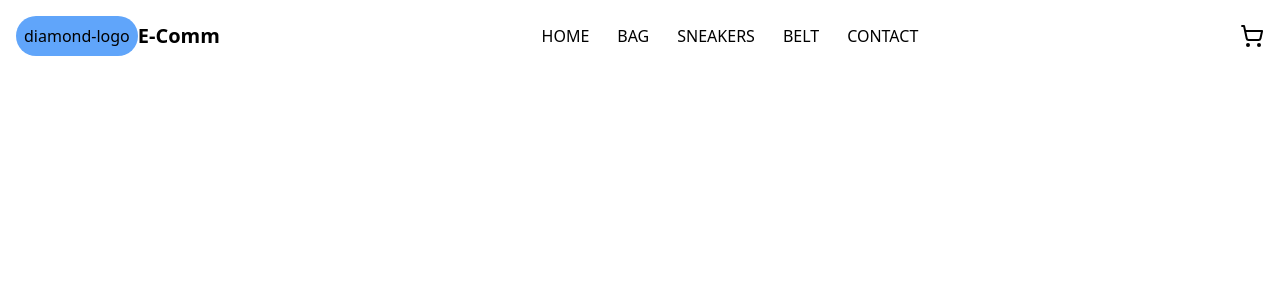
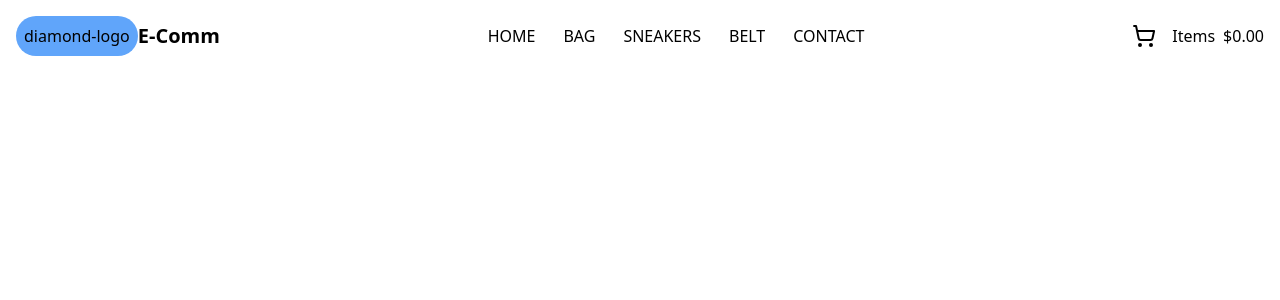
Before and after one commit to Aishix7/softdef-frontend, a React (Vite) app: page / in a window 1280 px wide. Shown: the top 300 px of the page. Built offline with nearby package versions, Linux system fonts and the light colour scheme.

Commit message:
added the items section

```diff
--- a/src/components/Navbar.jsx
+++ b/src/components/Navbar.jsx
@@ -28,6 +28,10 @@ export const Navbar = () => {
           </ul>
           <div className="flex space-x-4 items-center">
             <ShoppingCart size={24} />
+            <div className="flex text-semibold space-x-2">
+              <span>Items</span>
+              <span className="font">$0.00</span>
+            </div>
           </div>
         </div>
       </nav>
```
